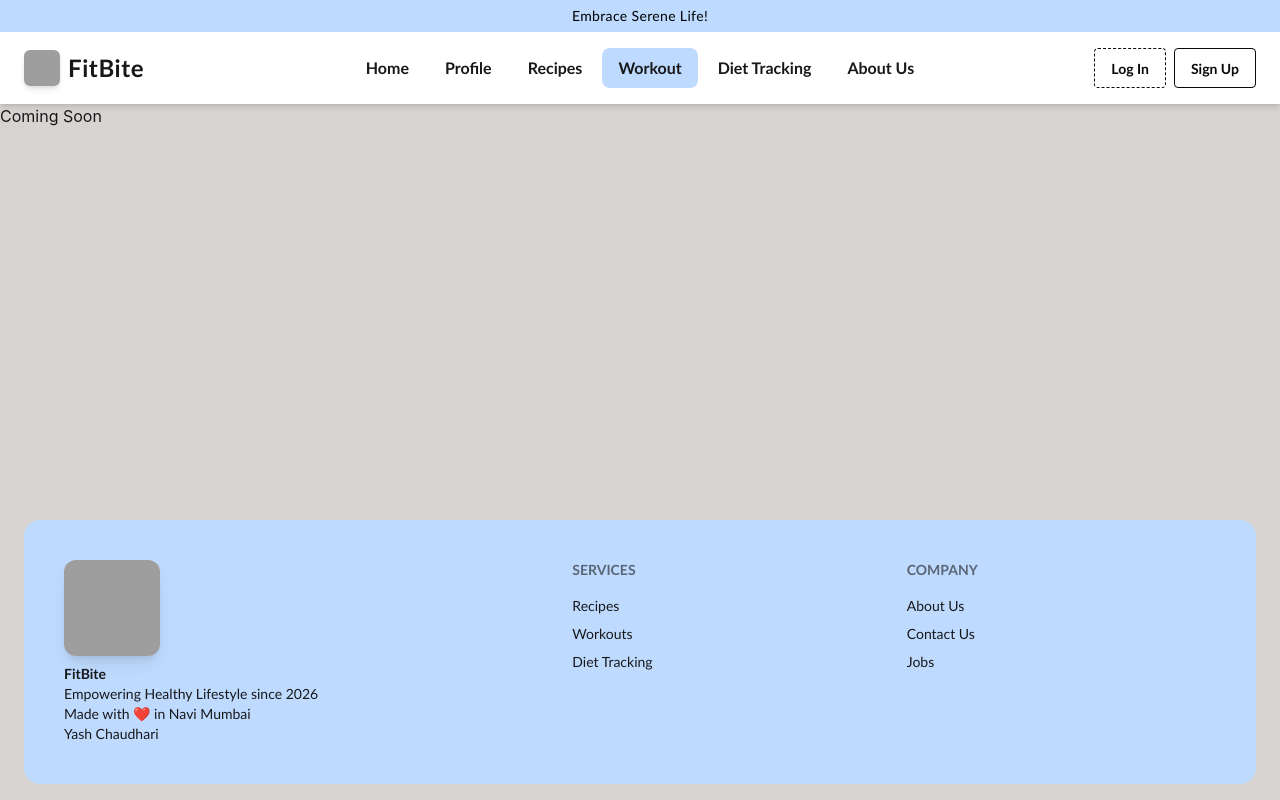
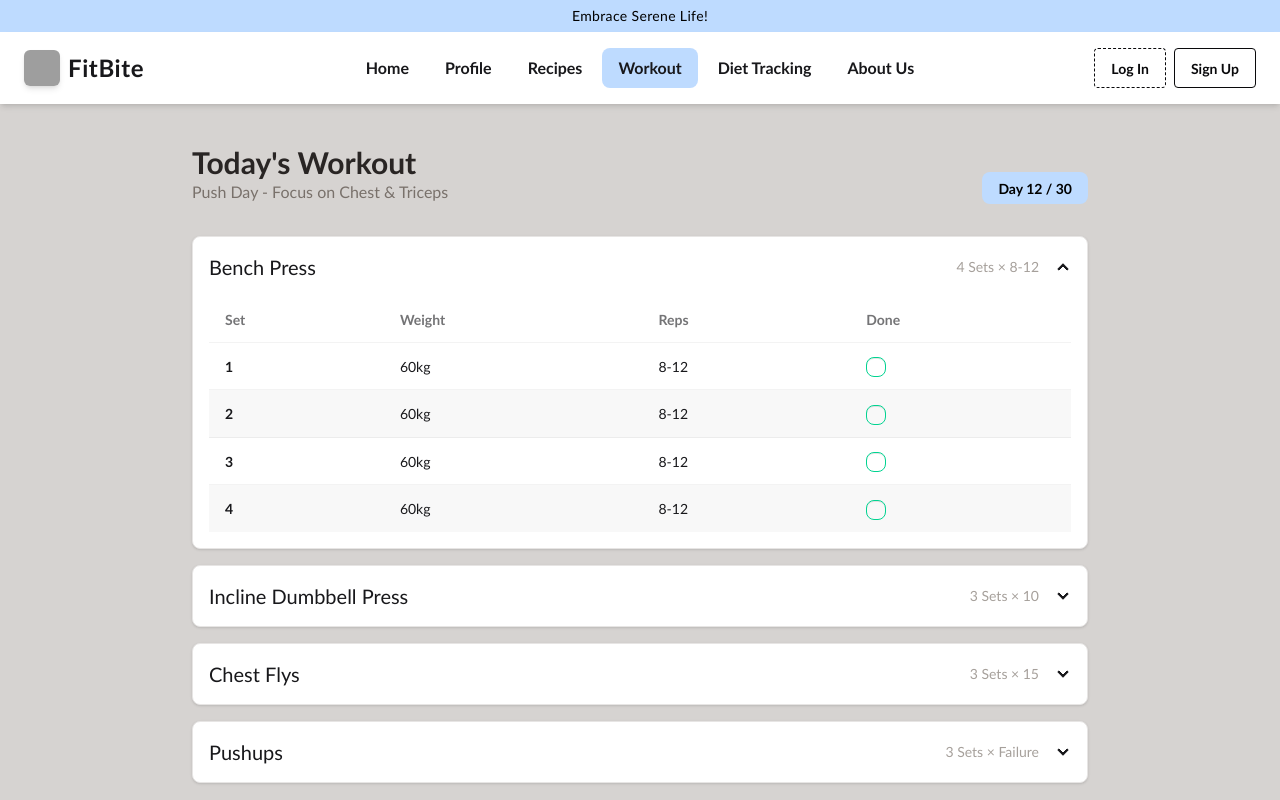
Before and after one commit to YashChaudhari1805/FitBite-React, a React (Vite) app: page /workouts in a window 1280 px wide. Shown: the top 800 px of the page. Built offline with nearby package versions, Linux system fonts and the light colour scheme; grey boxes are pictures that could not be loaded.

Commit message:
Added Workout Component

```diff
--- /dev/null
+++ b/src/components/Workout.jsx
@@ -0,0 +1,65 @@
+import React from "react";
+
+function Workout() {
+    const todayRoutine = [
+        { name: "Bench Press", sets: "4", reps: "8-12", weight: "60kg" },
+        { name: "Incline Dumbbell Press", sets: "3", reps: "10", weight: "20kg" },
+        { name: "Chest Flys", sets: "3", reps: "15", weight: "12kg" },
+        { name: "Pushups", sets: "3", reps: "Failure", weight: "Bodyweight" },
+    ];
+
+    return (
+        <div className="min-h-screen py-10 px-6 font-['Candara']">
+            <div className="max-w-4xl mx-auto">
+                <header className="flex justify-between items-end mb-8">
+                    <div>
+                        <h1 className="text-3xl font-bold text-stone-800">Today's Workout</h1>
+                        <p className="text-stone-500">Push Day - Focus on Chest & Triceps</p>
+                    </div>
+                    <div className="badge badge-primary p-4 bg-blue-200 border-none text-black font-bold">Day 12 / 30</div>
+                </header>
+
+                {/* Exercise List */}
+                <div className="space-y-4">
+                    {todayRoutine.map((ex, index) => (
+                        <div key={index} className="collapse collapse-arrow bg-white border border-stone-200 shadow-sm">
+                            <input type="radio" name="my-accordion-2" defaultChecked={index === 0} />
+                            <div className="collapse-title text-xl font-medium flex justify-between items-center pr-12">
+                                <span>{ex.name}</span>
+                                <span className="text-sm text-stone-400 font-normal">{ex.sets} Sets × {ex.reps}</span>
+                            </div>
+                            <div className="collapse-content">
+                                <div className="overflow-x-auto">
+                                    <table className="table table-zebra">
+                                        <thead>
+                                            <tr>
+                                                <th>Set</th>
+                                                <th>Weight</th>
+                                                <th>Reps</th>
+                                                <th>Done</th>
+                                            </tr>
+                                        </thead>
+                                        <tbody>
+                                            {Array.from({ length: parseInt(ex.sets) }).map((_, i) => (
+                                                <tr key={i}>
+                                                    <th>{i + 1}</th>
+                                                    <td>{ex.weight}</td>
+                                                    <td>{ex.reps}</td>
+                                                    <td><input type="checkbox" className="checkbox checkbox-success checkbox-sm" /></td>
+                                                </tr>
+                                            ))}
+                                        </tbody>
+                                    </table>
+                                </div>
+                            </div>
+                        </div>
+                    ))}
+                </div>
+
+                <button className="btn btn-block btn-neutral mt-8 shadow-lg">Finish Workout</button>
+            </div>
+        </div>
+    );
+}
+
+export default Workout;
--- a/src/main.jsx
+++ b/src/main.jsx
@@ -8,6 +8,7 @@ import Auth from './components/Auth.jsx';
 import Hero from './components/Hero.jsx';
 import Profile from './components/Profile.jsx'
 import Recipes from './components/Recipes.jsx'
+import Workout from './components/Workout.jsx'
 
 const router = createBrowserRouter(createRoutesFromElements(
   <>
@@ -16,7 +17,7 @@ const router = createBrowserRouter(createRoutesFromElements(
       <Route path='hero' element={<Hero />} />
       <Route path='profile' element={<Profile />} />
       <Route path='recipes' element={<Recipes />} />
-      <Route path='workouts' element={<div>Coming Soon</div>} />
+      <Route path='workouts' element={<Workout />} />
       <Route path='about' element={<div>Coming Soon</div>} />
       <Route path='contact' element={<div>Coming Soon</div>} />
       <Route path='jobs' element={<div>Coming Soon</div>} />
```
